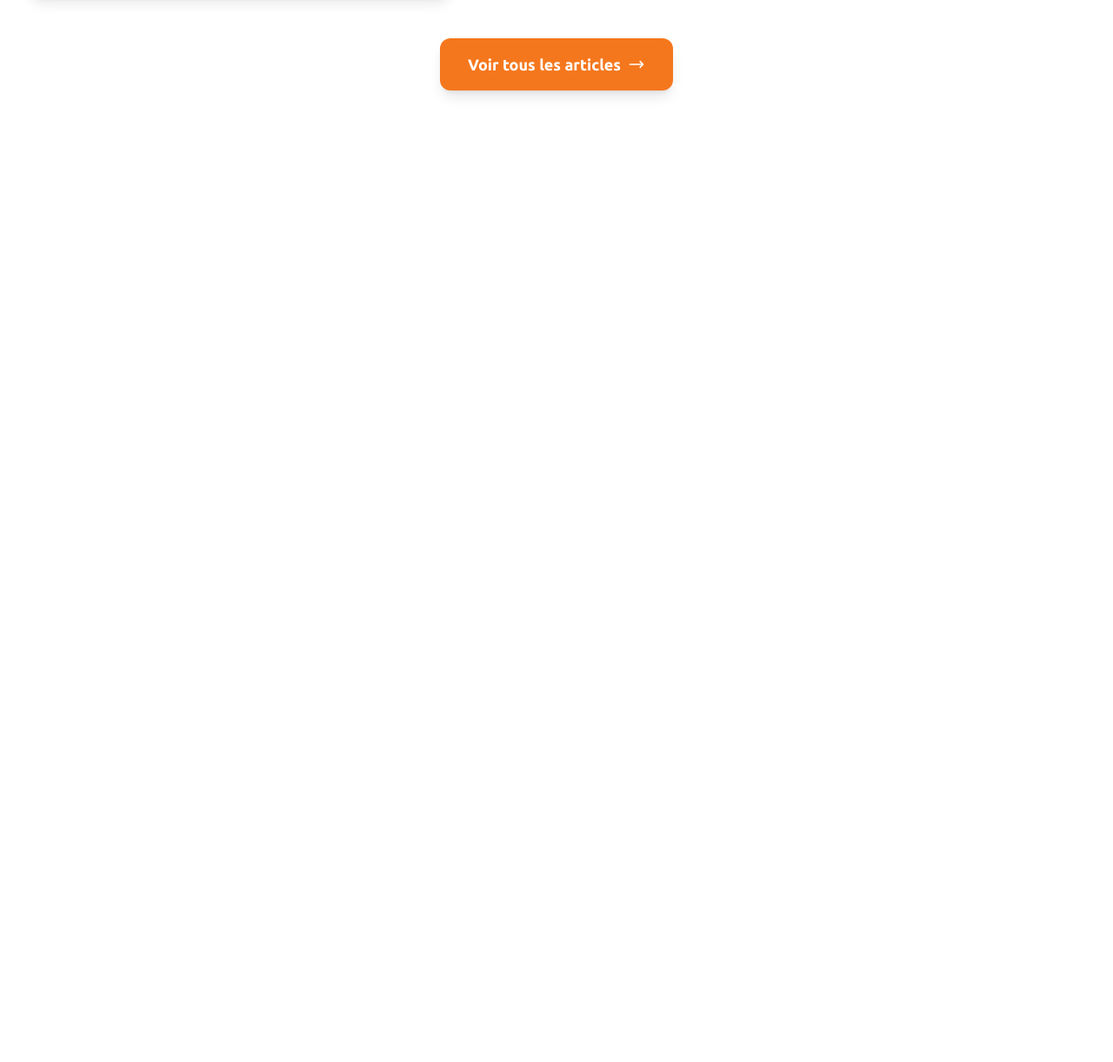
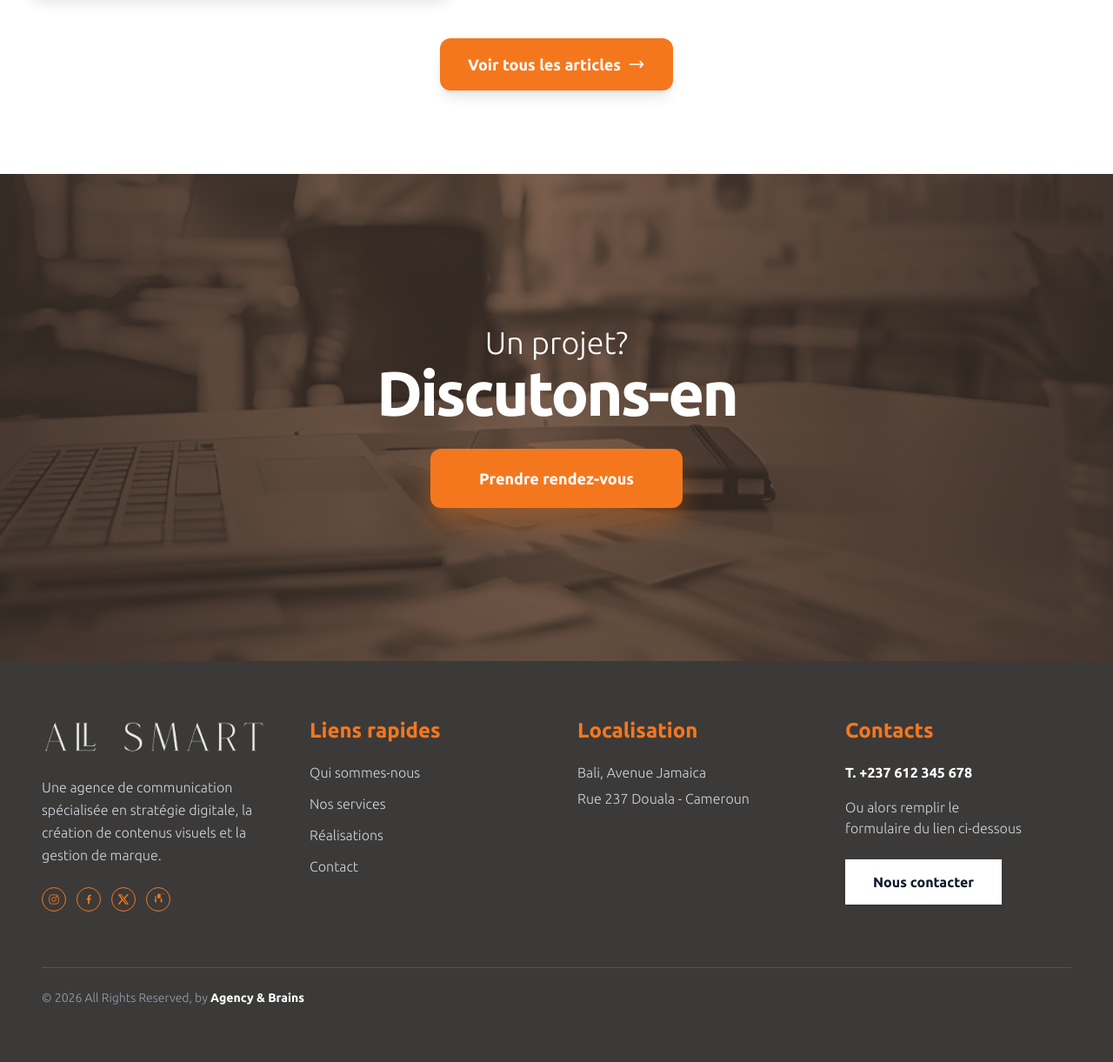
Before and after one commit to Level237/all-smart, a Laravel app: page / in a window 1280 px wide. Shown: the part 4762-5983 px from the top of the page at 87% size. Before the commit the page ends 4873 px from the top, so only its background shows below. Run offline with Laravel 12, Linux system fonts and the light colour scheme; style sheets or scripts are compiled from the project's sources; some web fonts are replaced.

Commit message:
Add footer and call-to-action section to homepage
- Created a new footer component with branding, quick links, location, and contact information.
- Added social media icons for enhanced engagement.
- Introduced a call-to-action section with a background image and a prominent button for scheduling appointments.

```diff
--- a/resources/views/Homepage.blade.php
+++ b/resources/views/Homepage.blade.php
@@ -23,7 +23,11 @@
     <!-- Section Blog -->
 
 
+    <!-- Section CTA -->
+
+
     <!-- Section Partenaires -->
     <x-homepage.partner />
-    <x-homepage.blog />
+<x-homepage.blog />
+     <x-homepage.cta />
 @endsection
--- /dev/null
+++ b/resources/views/components/footer.blade.php
@@ -0,0 +1,114 @@
+<footer class="bg-[#3b3a39] text-white">
+    <div class="mx-auto max-w-7xl px-6 py-16 sm:px-8 lg:px-12">
+        <div class="grid gap-12 md:grid-cols-2 lg:grid-cols-4 md:items-start">
+
+            <!-- Column 1: Logo & Description -->
+            <div class="max-w-sm">
+                <div class="mb-5 flex items-center gap-3">
+                    <img src="{{ asset('assets/logo-white.png') }}" alt="Allsmart logo" class="h-12 w-auto opacity-90">
+                </div>
+
+                <p class="text-base leading-relaxed text-gray-300">
+                    Une agence de communication spécialisée en stratégie digitale,
+                    la création de contenus visuels et la gestion de marque.
+                </p>
+
+                <!-- Social Icons -->
+                <div class="mt-6 flex items-center gap-3">
+                    <a href="#" aria-label="Instagram" class="inline-flex h-7 w-7 items-center justify-center rounded-full border border-[#f5771d] text-[#f5771d] transition-all duration-300 hover:bg-[#f5771d] hover:text-white">
+                        <svg xmlns="http://www.w3.org/2000/svg" viewBox="0 0 24 24" fill="none" stroke="currentColor" stroke-width="1.5" class="h-3.5 w-3.5">
+                            <rect x="3" y="3" width="18" height="18" rx="5"></rect>
+                            <circle cx="12" cy="12" r="4"></circle>
+                            <circle cx="17.5" cy="6.5" r="1" fill="currentColor"></circle>
+                        </svg>
+                    </a>
+                    <a href="#" aria-label="Facebook" class="inline-flex h-7 w-7 items-center justify-center rounded-full border border-[#f5771d] text-[#f5771d] transition-all duration-300 hover:bg-[#f5771d] hover:text-white">
+                        <svg xmlns="http://www.w3.org/2000/svg" viewBox="0 0 24 24" fill="currentColor" class="h-3.5 w-3.5">
+                            <path d="M13.5 21v-8h2.7l.4-3h-3.1V7.5c0-.9.3-1.5 1.6-1.5H17V3.1c-.3 0-1.3-.1-2.5-.1-2.5 0-4.1 1.5-4.1 4.3V10H8v3h2.4v8h3.1Z"/>
+                        </svg>
+                    </a>
+                    <a href="#" aria-label="X" class="inline-flex h-7 w-7 items-center justify-center rounded-full border border-[#f5771d] text-[#f5771d] transition-all duration-300 hover:bg-[#f5771d] hover:text-white">
+                        <svg xmlns="http://www.w3.org/2000/svg" viewBox="0 0 24 24" fill="currentColor" class="h-3.5 w-3.5">
+                            <path d="M18.9 2h3.4l-7.4 8.5L22.6 22h-6.8l-5.3-7.8L4 22H.6l7.9-9L1.2 2h7l4.8 7.1L18.9 2Zm-1.2 18h1.9L7.1 3.9H5.1L17.7 20Z"/>
+                        </svg>
+                    </a>
+                    <a href="#" aria-label="LinkedIn" class="inline-flex h-7 w-7 items-center justify-center rounded-full border border-[#f5771d] text-[#f5771d] transition-all duration-300 hover:bg-[#f5771d] hover:text-white">
+                        <svg xmlns="http://www.w3.org/2000/svg" viewBox="0 0 24 24" fill="currentColor" class="h-3.5 w-3.5">
+                            <path d="M6.94 8.5A1.56 1.56 0 1 1 6.94 5.4a1.56 1.56 0 0 1 0 3.1ZM5.5 9.7h2.9V18H5.5V9.7Zm4.8 0h2.8v1.1h.1c.4-.7 1.3-1.5 2.8-1.5 3 0 3.5 2 3.5 4.7V18h-2.9v-16.8h2.9v1.1c.7-.9 1.9-1.9 4-1.9 4.3 0 5.1 2.8 5.1 6.5V18h-2.9v-16.8H10.3V9.7Z"/>
+                        </svg>
+                    </a>
+                </div>
+            </div>
+
+            <!-- Column 2: Liens rapides -->
+            <div>
+                <h3 class="text-2xl font-bold text-[#f5771d]">
+                    Liens rapides
+                </h3>
+                <ul class="mt-5 space-y-3">
+
+                    <li>
+                        <a href="#qui-sommes-nous" class="text-base text-gray-300 transition-all duration-300 hover:text-[#f5771d] hover:translate-x-1 inline-block">
+                             Qui sommes-nous
+                        </a>
+                    </li>
+                    <li>
+                        <a href="#services" class="text-base text-gray-300 transition-all duration-300 hover:text-[#f5771d] hover:translate-x-1 inline-block">
+                             Nos services
+                        </a>
+                    </li>
+                    <li>
+                        <a href="#realisations" class="text-base text-gray-300 transition-all duration-300 hover:text-[#f5771d] hover:translate-x-1 inline-block">
+                             Réalisations
+                        </a>
+                    </li>
+
+                    <li>
+                        <a href="#contact" class="text-base text-gray-300 transition-all duration-300 hover:text-[#f5771d] hover:translate-x-1 inline-block">
+                             Contact
+                        </a>
+                    </li>
+                </ul>
+            </div>
+
+            <!-- Column 3: Localisation -->
+            <div>
+                <h3 class="text-2xl font-bold text-[#f5771d]">
+                    Localisation
+                </h3>
+                <div class="mt-5 space-y-1.5 text-base text-gray-300">
+                    <p>Bali, Avenue Jamaica</p>
+                    <p>Rue 237 Douala - Cameroun</p>
+                </div>
+            </div>
+
+            <!-- Column 4: Contacts -->
+            <div>
+                <h3 class="text-2xl font-bold text-[#f5771d]">
+                    Contacts
+                </h3>
+                <div class="mt-5 space-y-4">
+                    <p class="text-base font-semibold text-white">
+                        T. +237 612 345 678
+                    </p>
+                    <p class="text-base text-gray-300">
+                        Ou alors remplir le<br>formulaire du lien ci-dessous
+                    </p>
+
+                    <div class="pt-2">
+                        <a href="#contact" class="inline-block bg-white px-8 py-3.5 text-base font-bold text-gray-900 shadow-md transition-all duration-300 hover:bg-gray-100 hover:shadow-lg">
+                            Nous contacter
+                        </a>
+                    </div>
+                </div>
+            </div>
+        </div>
+
+        <!-- Bottom Border & Copyright -->
+        <div class="mt-16 border-t border-gray-500/50 pt-6">
+            <p class="text-sm text-gray-400">
+                © 2026 All Rights Reserved, by <span class="font-semibold text-white">Agency & Brains</span>
+            </p>
+        </div>
+    </div>
+</footer>
--- /dev/null
+++ b/resources/views/components/homepage/cta.blade.php
@@ -0,0 +1,22 @@
+<section class="relative isolate overflow-hidden ">
+    <div class="absolute inset-0 bg-cover bg-center bg-no-repeat" style="background-image: url('{{ asset('assets/cta.jpg') }}');"></div>
+    <div class="absolute inset-0 bg-[#2d241f]/45"></div>
+    <div class="absolute inset-0 bg-gradient-to-r from-[#382e28]/75 via-[#5c4c3f]/25 to-[#382e28]/75"></div>
+
+    <div class="relative z-10 mx-auto flex min-h-[420px] items-center justify-center px-4 py-10 sm:min-h-[470px] md:min-h-[520px] lg:min-h-[560px]">
+        <div class="flex max-w-6xl flex-col items-center text-center">
+            <p class="text-xl font-light leading-none text-white sm:text-4xl md:text-3xl lg:text-4xl">
+                Un projet?
+            </p>
+            <h2 class="mt-2 text-3xl font-black leading-[0.9] tracking-[-0.04em] text-white sm:text-4xl md:text-5xl lg:text-7xl">
+                Discutons-en
+            </h2>
+
+            <a href="#contact" class="mt-8 inline-flex items-center justify-center rounded-xl bg-[#f5771d] px-7 py-4 text-md font-bold text-white shadow-[0_18px_30px_rgba(245,119,29,0.35)] transition-all duration-300 hover:-translate-y-0.5 hover:bg-[#e06917] focus:outline-none focus:ring-4 focus:ring-[#f5771d]/30 sm:px-10 sm:py-5 sm:text-2xl lg:px-14 lg:py-5 lg:text-lg">
+                Prendre rendez-vous
+            </a>
+        </div>
+
+
+    </div>
+</section>
--- a/resources/views/layouts/main.blade.php
+++ b/resources/views/layouts/main.blade.php
@@ -48,5 +48,9 @@
         {{ $slot ?? '' }}
     </main>
 
+    @if(View::exists('components.footer'))
+        <x-footer />
+    @endif
+
 </body>
 </html>
```
Also changed, not shown: public/assets/logo-white.png (added).
